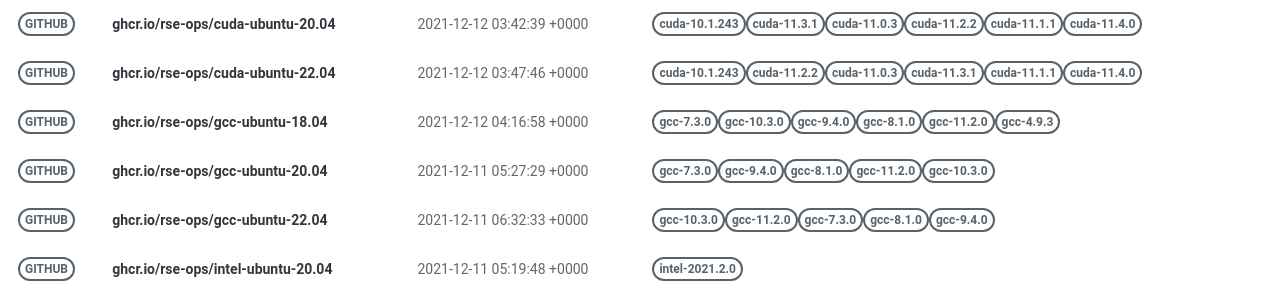
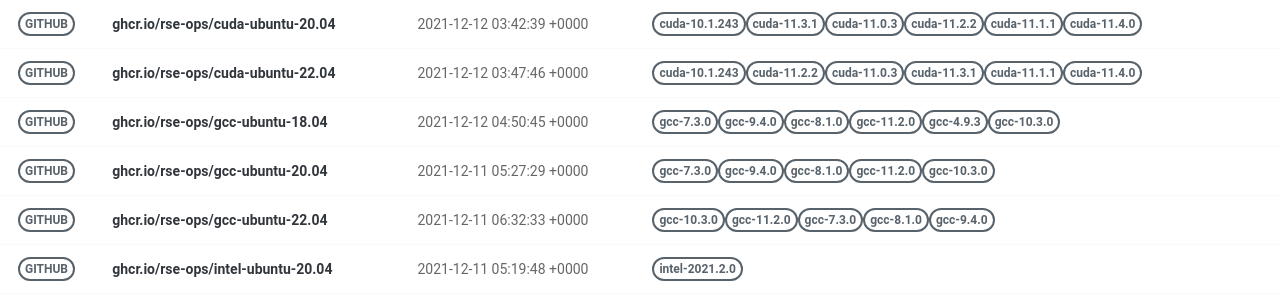
Before and after one commit to rse-ops/docker-images, a Jekyll site: the page built from pages/index.md, in a window 1280 px wide. Shown: the part 277-577 px from the top of the page. Built offline with Jekyll 4.4.1, drawn with Linux system fonts in a browser that asks for light colours; nearby versions of some CDN libraries.

Commit message:
Automated push to update library 2021-12-12

```diff
--- a/_library/ghcr.io-rse-ops-gcc-ubuntu-18.04.md
+++ b/_library/ghcr.io-rse-ops-gcc-ubuntu-18.04.md
@@ -1,7 +1,7 @@
 ---
 layout: container
 name: ghcr.io/rse-ops/gcc-ubuntu-18.04
-updated_at: 2021-12-12 04:16:58.787402
+updated_at: 2021-12-12 04:50:45.633800
 
 
 container_url: https://github.com/orgs/rse-ops/packages/container/package/gcc-ubuntu-18.04
```
Also changed, not shown: other parts of _library/ghcr.io-rse-ops-gcc-ubuntu-18.04.md (+3 -3 lines).
